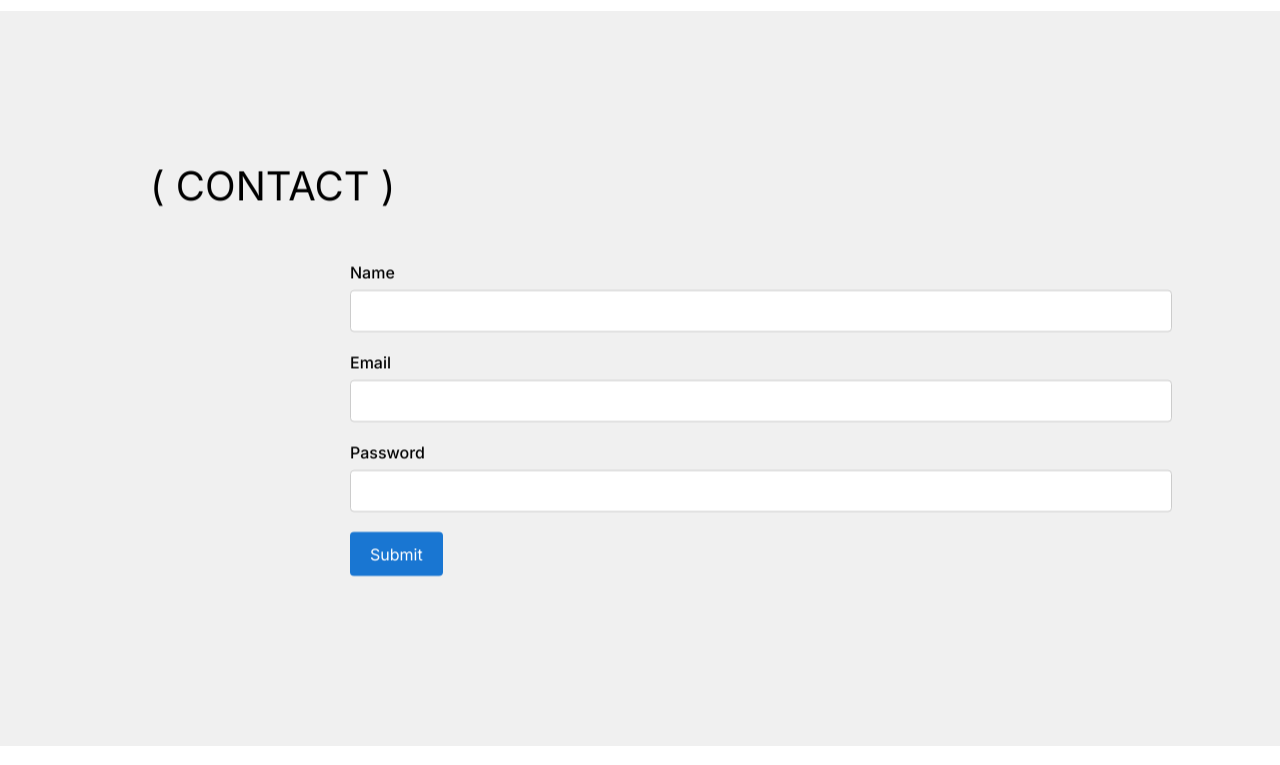
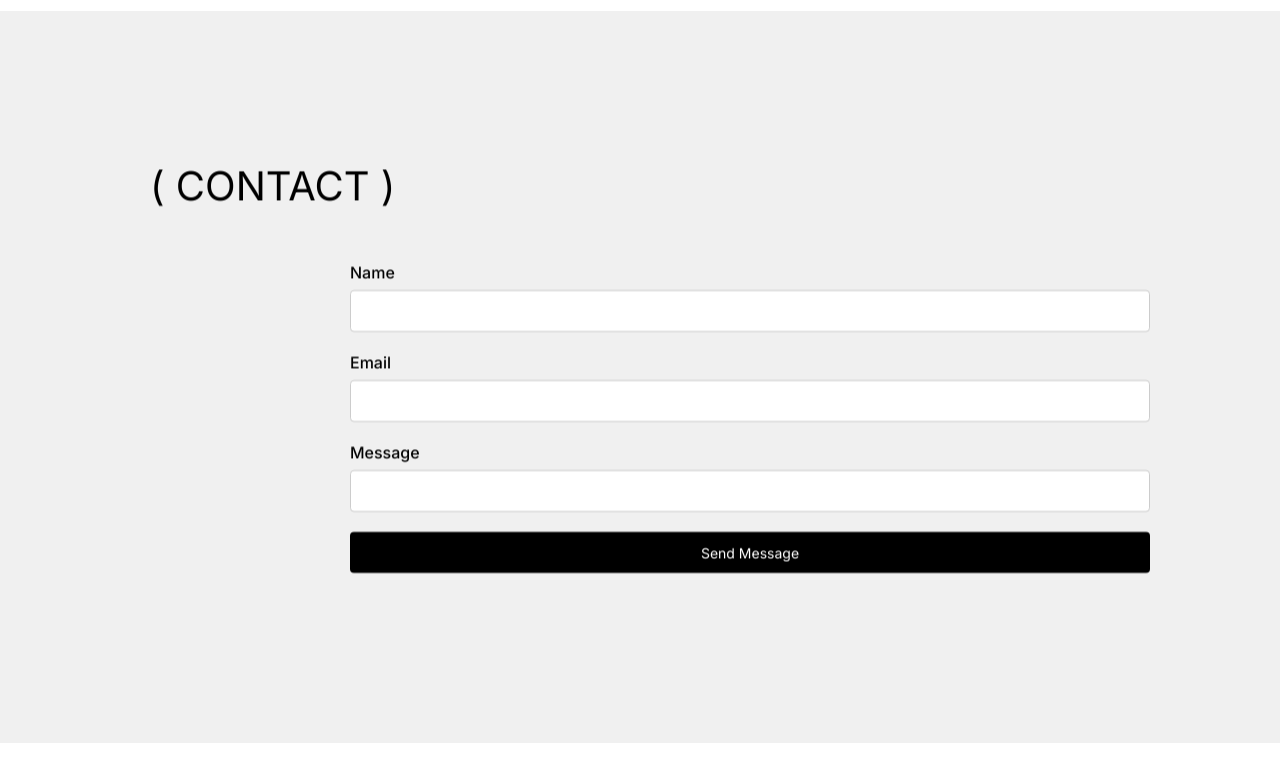
Before and after one commit to ian-yeh/ian-yeh-portfolio, a React (Vite) app: page / in a window 1280 px wide. Shown: the part 2000-2765 px from the top of the page. Built offline with nearby package versions, Linux system fonts and the light colour scheme.

Commit message:
adding email api, changed footer

```diff
--- a/src/components/Footer/Footer.css
+++ b/src/components/Footer/Footer.module.css
@@ -1,9 +1,9 @@
-.footer-text {
+.footerext {
   color: black;
   font-family: 'Inter', sans-serif;
 }
 
-.footer-container {
+.footerContainer {
   margin: 0 auto;
   width: 1200px;
   display: flex;
@@ -12,3 +12,7 @@
   background-color: white;
   align-items: center;
 }
+
+.iconContainer {
+  border: 1px solid black;
+}
--- a/src/components/Footer/Footer.tsx
+++ b/src/components/Footer/Footer.tsx
@@ -1,14 +1,17 @@
 // src/components/Header/Header.tsx
-
-//import React from 'react'; // Add this line
-import './Footer.css';
+import styles from './Footer.module.css'; // If using CSS Modules
 
 function Footer() {
   return (
-    <div className='footer-container'>
-      <div className="footer-text">&copy; 2025 Ian Yeh. All rights reserved.</div>
+    <div className={styles.footerContainer}> {/* CSS Modules version */}
+      <div className={styles.footerText}>
+        Made with React.js and CSS by yours truly using NeoVim.
+      </div>
+      <div className={styles.footerIconContainer}>
+        <ion-icon name="logo-github"></ion-icon>
+        <ion-icon name="logo-linkedin"></ion-icon>
+      </div>
     </div>
-
   );
 }
 
--- a/src/components/Header/Header.module.css
+++ b/src/components/Header/Header.module.css
@@ -45,6 +45,9 @@
   gap: 1rem;
   margin: 0;
   padding: 0;
+  width: fit-content;
+  justify-content: center;
+  gap: 2rem;
 }
 
 .navLink {
--- a/src/pages/Home/Contact/Form/FormComponent.module.css
+++ b/src/pages/Home/Contact/Form/FormComponent.module.css
@@ -12,6 +12,7 @@
 
 .formGroup {
   margin-bottom: 20px;
+  width: 100%;
 }
 
 .label {
@@ -27,6 +28,7 @@
   border: 1px solid #ccc;
   border-radius: 4px;
   font-size: 16px;
+  box-sizing: border-box;
 }
 
 .error {
@@ -36,18 +38,19 @@
 }
 
 .submitButton {
-  background-color: #1976d2;
+  background-color: black;
   color: white;
   padding: 12px 20px;
   border: none;
   border-radius: 4px;
   cursor: pointer;
-  font-size: 16px;
+  font-size: 14px;
   transition: background-color 0.3s;
+  width: 100%;
 }
 
 .submitButton:hover {
-  background-color: #1565c0;
+  background-color: #333;
 }
 
 .submitButton:disabled {
--- a/src/pages/Home/Contact/Form/FormComponent.tsx
+++ b/src/pages/Home/Contact/Form/FormComponent.tsx
@@ -9,9 +9,7 @@ const validationSchema = Yup.object().shape({
   email: Yup.string()
     .email('Invalid email address')
     .required('Email is required'),
-  password: Yup.string()
-    .required('Password is required')
-    .min(8, 'Password must be at least 8 characters'),
+  message: Yup.string()
 });
 
 const FormComponent = () => {
@@ -19,17 +17,36 @@ const FormComponent = () => {
     initialValues: {
       name: '',
       email: '',
-      password: '',
+      message: '',
     },
     validationSchema,
-    onSubmit: (values) => {
-      alert(JSON.stringify(values, null, 2));
-      // Typically you would call an API here
-    },
   });
 
+  const onSubmit = async (event) => {
+    event.preventDefault();
+    const formData = new FormData(event.target);
+
+    formData.append("access_key", "bbe0ff9b-ec48-4275-a199-07394d4e9f95");
+
+    const object = Object.fromEntries(formData);
+    const json = JSON.stringify(object);
+
+    const res = await fetch("https://api.web3forms.com/submit", {
+      method: "POST",
+      headers: {
+        "Content-Type": "application/json",
+        Accept: "application/json"
+      },
+      body: json
+    }).then((res) => res.json());
+
+    if (res.success) {
+      console.log("Success", res);
+    }
+  };
+
   return (
-    <form onSubmit={formik.handleSubmit} className={styles.form}>
+    <form onSubmit={onSubmit} className={styles.form}>
       <div className={styles.formGroup}>
         <label htmlFor="name" className={styles.label}>
           Name
@@ -67,20 +84,20 @@ const FormComponent = () => {
       </div>
 
       <div className={styles.formGroup}>
-        <label htmlFor="password" className={styles.label}>
-          Password
+        <label htmlFor="message" className={styles.label}>
+          Message
         </label>
         <input
-          id="password"
-          name="password"
-          type="password"
+          id="message"
+          name="message"
+          type="text"
           onChange={formik.handleChange}
           onBlur={formik.handleBlur}
-          value={formik.values.password}
+          value={formik.values.message}
           className={styles.input}
         />
-        {formik.touched.password && formik.errors.password ? (
-          <div className={styles.error}>{formik.errors.password}</div>
+        {formik.touched.message && formik.errors.message ? (
+          <div className={styles.error}>{formik.errors.message}</div>
         ) : null}
       </div>
 
@@ -89,7 +106,7 @@ const FormComponent = () => {
         className={styles.submitButton}
         disabled={formik.isSubmitting || !formik.isValid}
       >
-        Submit
+        Send Message
       </button>
     </form>
   );
```
